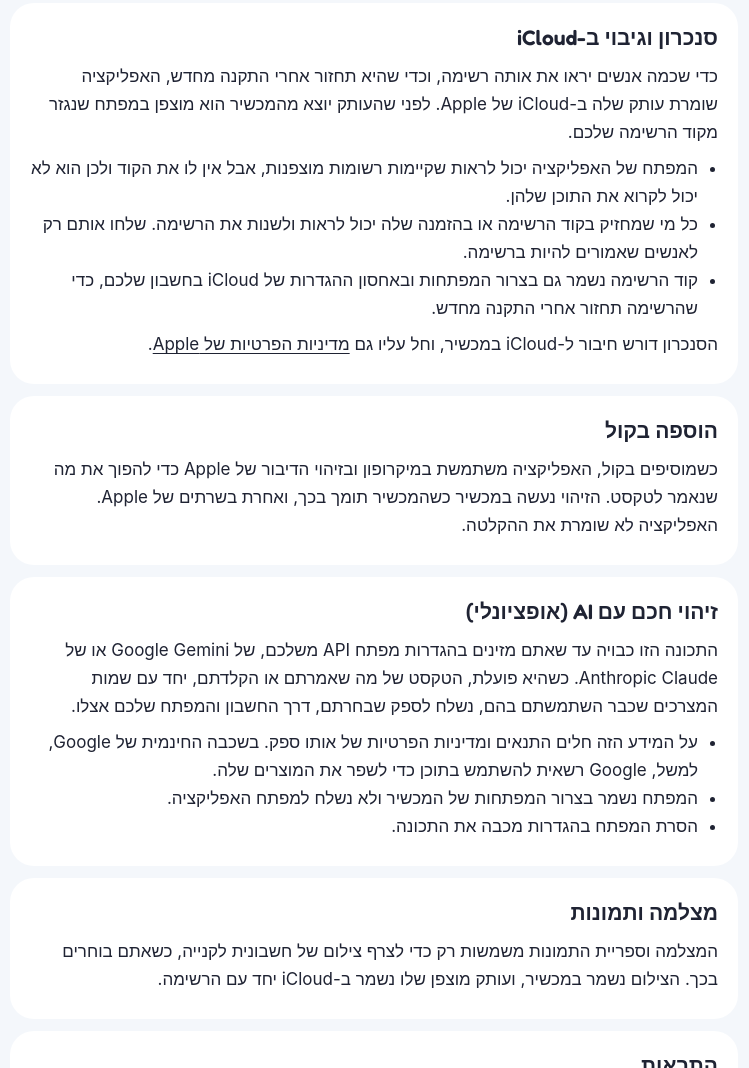
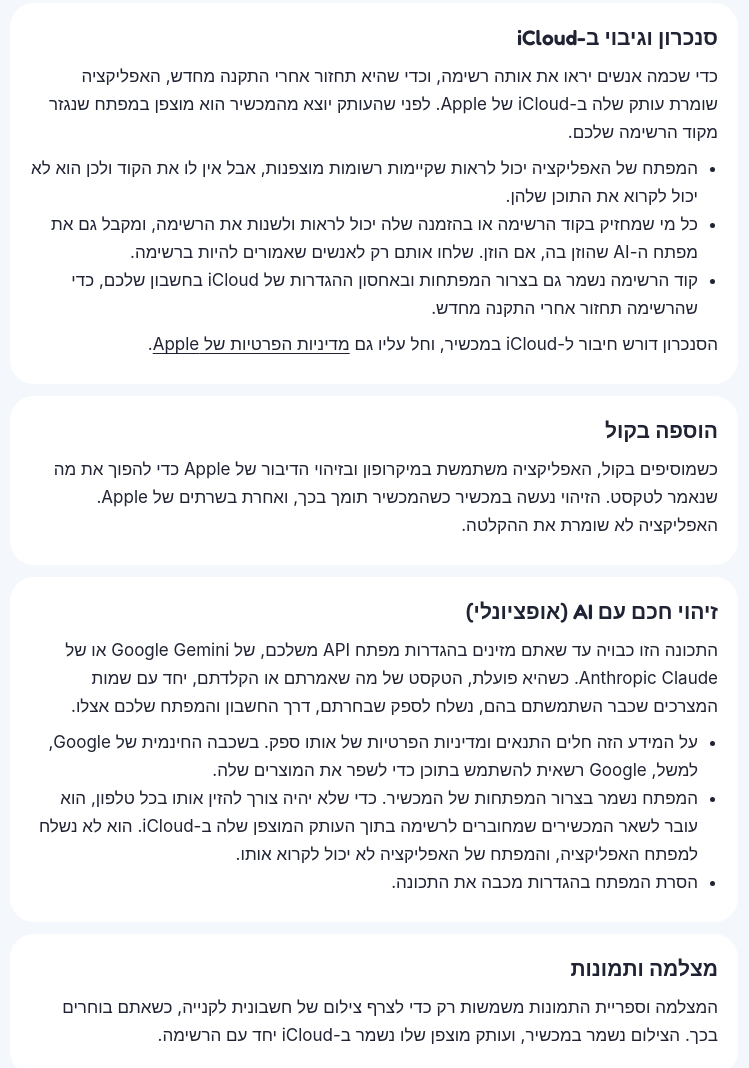
Before and after one commit to KobiKrief12/nigmar, a plain HTML site: page privacy.html in a window 1280 px wide. Shown: the part 450-1518 px from the top of the page, without its empty margins (266-1015 px from the left). Drawn offline with Linux system fonts and the light colour scheme.

Commit message:
Add files via upload

```diff
--- a/privacy.html
+++ b/privacy.html
@@ -29,7 +29,7 @@
     <p>כדי שכמה אנשים יראו את אותה רשימה, וכדי שהיא תחזור אחרי התקנה מחדש, האפליקציה שומרת עותק שלה ב-iCloud של Apple. לפני שהעותק יוצא מהמכשיר הוא מוצפן במפתח שנגזר מקוד הרשימה שלכם.</p>
     <ul>
       <li>המפתח של האפליקציה יכול לראות שקיימות רשומות מוצפנות, אבל אין לו את הקוד ולכן הוא לא יכול לקרוא את התוכן שלהן.</li>
-      <li>כל מי שמחזיק בקוד הרשימה או בהזמנה שלה יכול לראות ולשנות את הרשימה. שלחו אותם רק לאנשים שאמורים להיות ברשימה.</li>
+      <li>כל מי שמחזיק בקוד הרשימה או בהזמנה שלה יכול לראות ולשנות את הרשימה, ומקבל גם את מפתח ה-AI שהוזן בה, אם הוזן. שלחו אותם רק לאנשים שאמורים להיות ברשימה.</li>
       <li>קוד הרשימה נשמר גם בצרור המפתחות ובאחסון ההגדרות של iCloud בחשבון שלכם, כדי שהרשימה תחזור אחרי התקנה מחדש.</li>
     </ul>
     <p>הסנכרון דורש חיבור ל-iCloud במכשיר, וחל עליו גם <a href="https://www.apple.com/legal/privacy/">מדיניות הפרטיות של Apple</a>.</p>
@@ -43,7 +43,7 @@
     <p>התכונה הזו כבויה עד שאתם מזינים בהגדרות מפתח API משלכם, של Google Gemini או של Anthropic Claude. כשהיא פועלת, הטקסט של מה שאמרתם או הקלדתם, יחד עם שמות המצרכים שכבר השתמשתם בהם, נשלח לספק שבחרתם, דרך החשבון והמפתח שלכם אצלו.</p>
     <ul>
       <li>על המידע הזה חלים התנאים ומדיניות הפרטיות של אותו ספק. בשכבה החינמית של Google, למשל, Google רשאית להשתמש בתוכן כדי לשפר את המוצרים שלה.</li>
-      <li>המפתח נשמר בצרור המפתחות של המכשיר ולא נשלח למפתח האפליקציה.</li>
+      <li>המפתח נשמר בצרור המפתחות של המכשיר. כדי שלא יהיה צורך להזין אותו בכל טלפון, הוא עובר לשאר המכשירים שמחוברים לרשימה בתוך העותק המוצפן שלה ב-iCloud. הוא לא נשלח למפתח האפליקציה, והמפתח של האפליקציה לא יכול לקרוא אותו.</li>
       <li>הסרת המפתח בהגדרות מכבה את התכונה.</li>
     </ul>
   </section>
```
